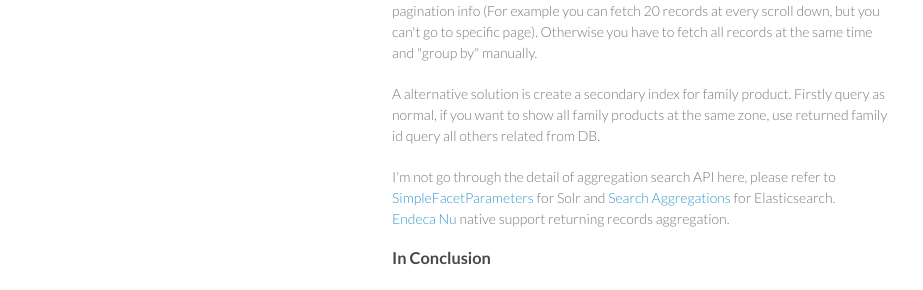
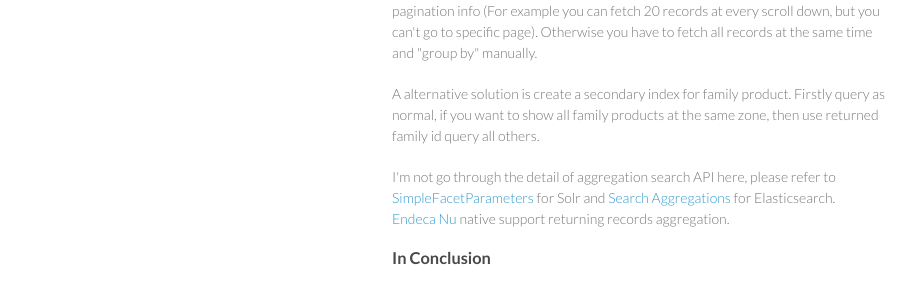
Before and after one commit to atealxt/atealxt.github.io, a Jekyll site: the page built from _posts/2014-11-24-document-grouping-problem.html, in a window 1280 px wide and 900 px high, scrolled down 937 px. Shown: the part 418-708 px from the top of the window, without its empty margins (178-1101 px from the left). Built offline with Jekyll 4.4.1, drawn with Linux system fonts in a browser that asks for light colours; comment, search, counter and statistics services are not loaded.

Commit message:
Update 2014-11-24-document-grouping-problem.html

```diff
--- a/_posts/2014-11-24-document-grouping-problem.html
+++ b/_posts/2014-11-24-document-grouping-problem.html
@@ -177,7 +177,7 @@ Otherwise you have to fetch all records at the same time and "group by" manually
 
 <p>
 A alternative solution is create a secondary index for family product.
-Firstly query as normal, if you want to show all family products at the same zone, use returned family id query all others related from DB.
+Firstly query as normal, if you want to show all family products at the same zone, then use returned family id query all others.
 </p>
 
 <p>
```
